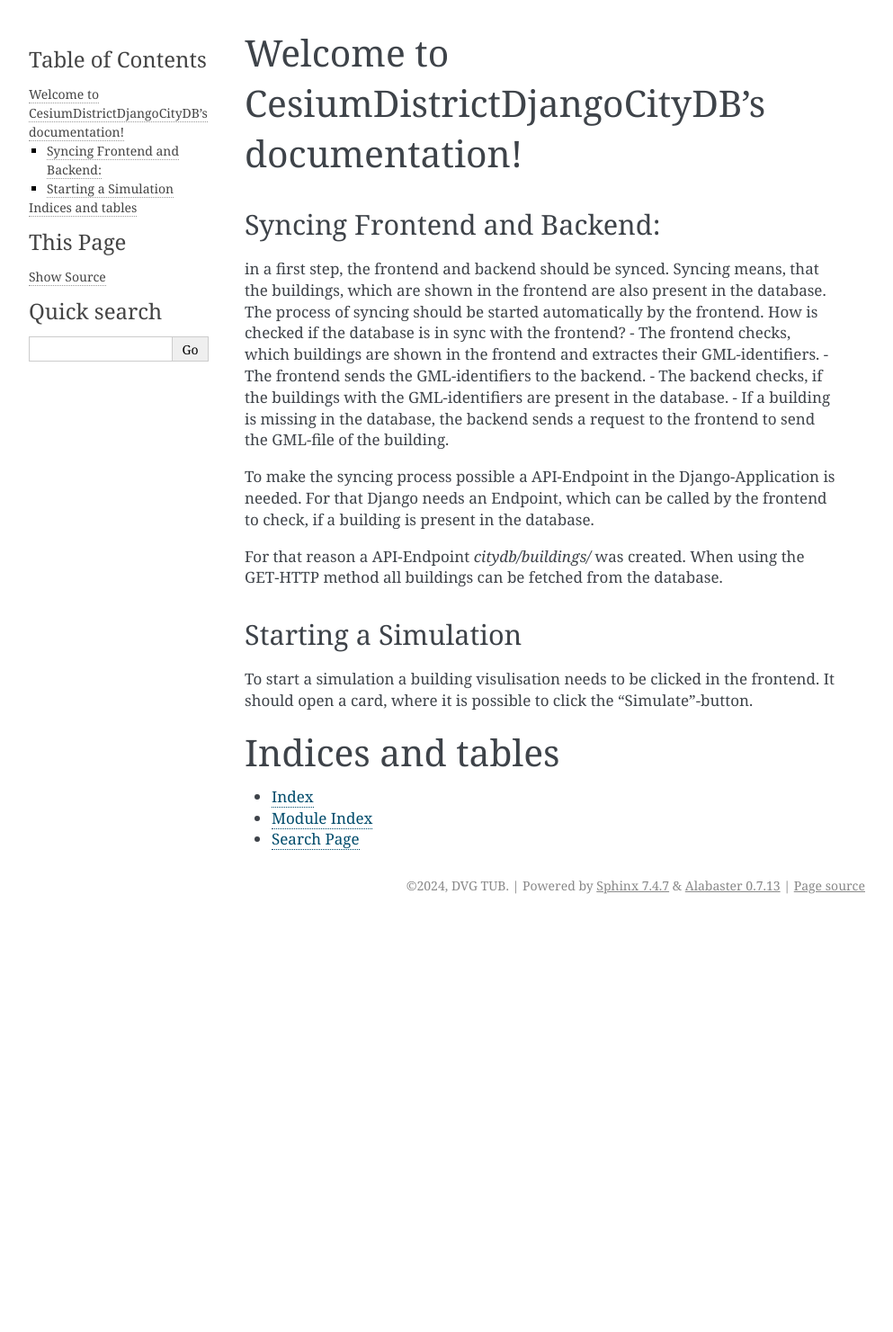
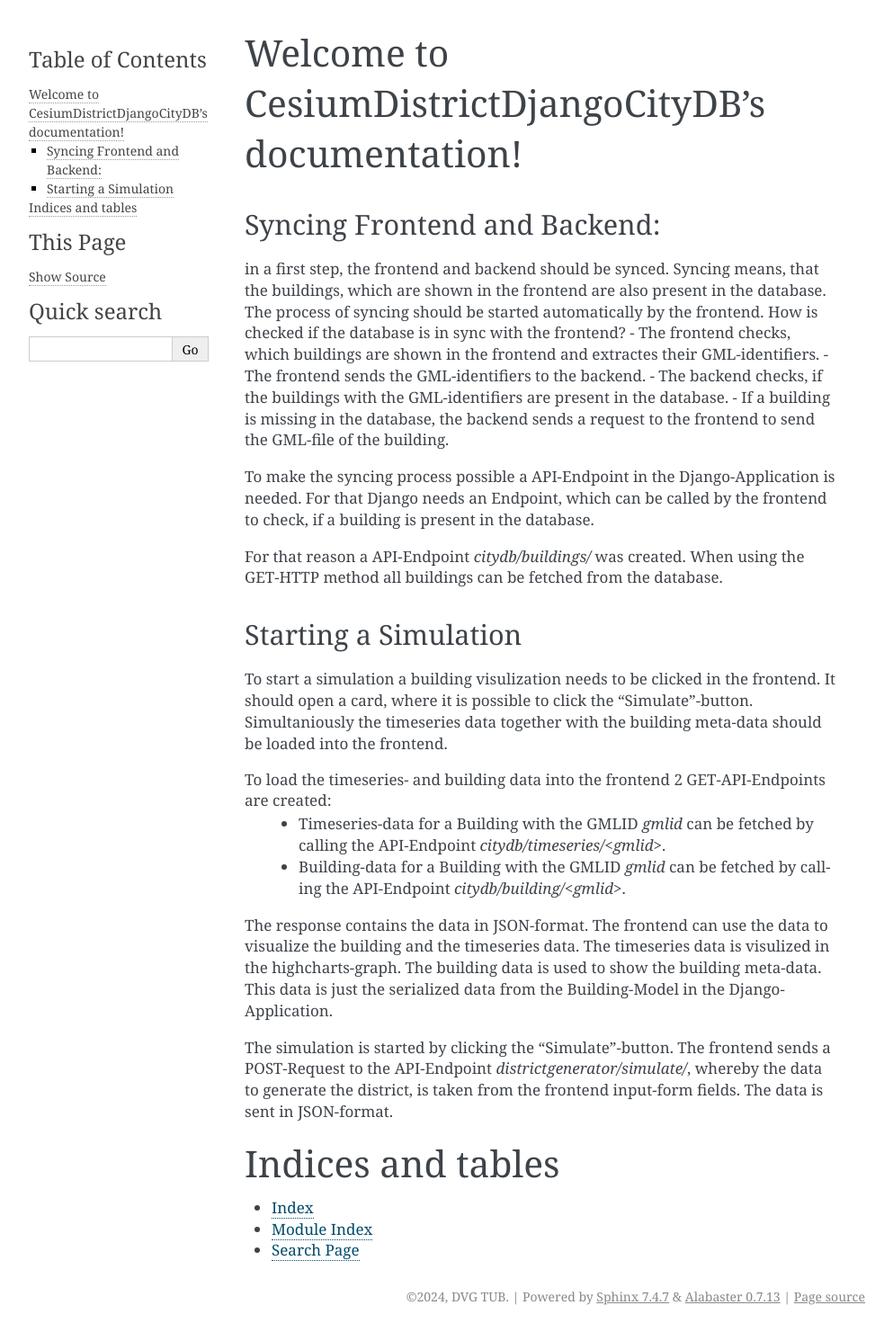
Before and after one commit to TUB-DVG/djangoCesium, a Sphinx documentation site: the page built from doc/source/index.rst, in a window 1280 px wide. Shown: the whole page at 90% size, without its empty margins (148-1141 px from the left). Built offline with Sphinx 7.4.7, drawn with Linux system fonts in a browser that asks for light colours; before the commit the page ends 1024 px from its top, so only the background shows below that.

Commit message:
added some documentation

```diff
--- a/doc/source/index.rst
+++ b/doc/source/index.rst
@@ -23,10 +23,20 @@ For that reason a API-Endpoint `citydb/buildings/` was created. When using the G
 
 Starting a Simulation
 ---------------------
+To start a simulation a building visulization needs to be clicked in the frontend.
+It should open a card, where it is possible to click the "Simulate"-button. Simultaniously the timeseries data together with the building meta-data
+should be loaded into the frontend.
 
-To start a simulation a building visulisation needs to be clicked in the frontend.
-It should open a card, where it is possible to click the "Simulate"-button.
+To load the timeseries- and building data into the frontend 2 GET-API-Endpoints are created:
+ - Timeseries-data for a Building with the GMLID `gmlid` can be fetched by calling the API-Endpoint `citydb/timeseries/<gmlid>`.
+ - Building-data for a Building with the GMLID `gmlid` can be fetched by calling the API-Endpoint `citydb/building/<gmlid>`.
 
+The response contains the data in JSON-format. The frontend can use the data to visualize the building and the timeseries data.
+The timeseries data is visulized in the highcharts-graph. The building data is used to show the building meta-data.
+This data is just the serialized data from the Building-Model in the Django-Application.
+
+The simulation is started by clicking the "Simulate"-button. The frontend sends a POST-Request to the API-Endpoint `districtgenerator/simulate/`,
+whereby the data to generate the district, is taken from the frontend input-form fields. The data is sent in JSON-format.
 
 .. toctree::
    :maxdepth: 2
```
